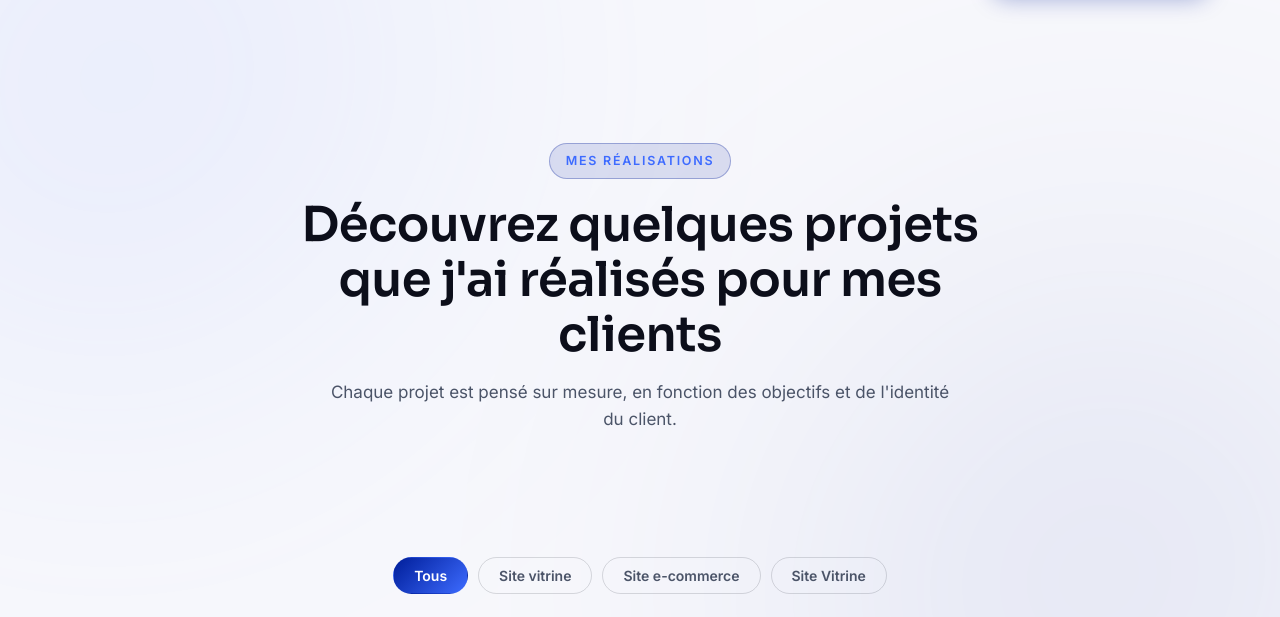
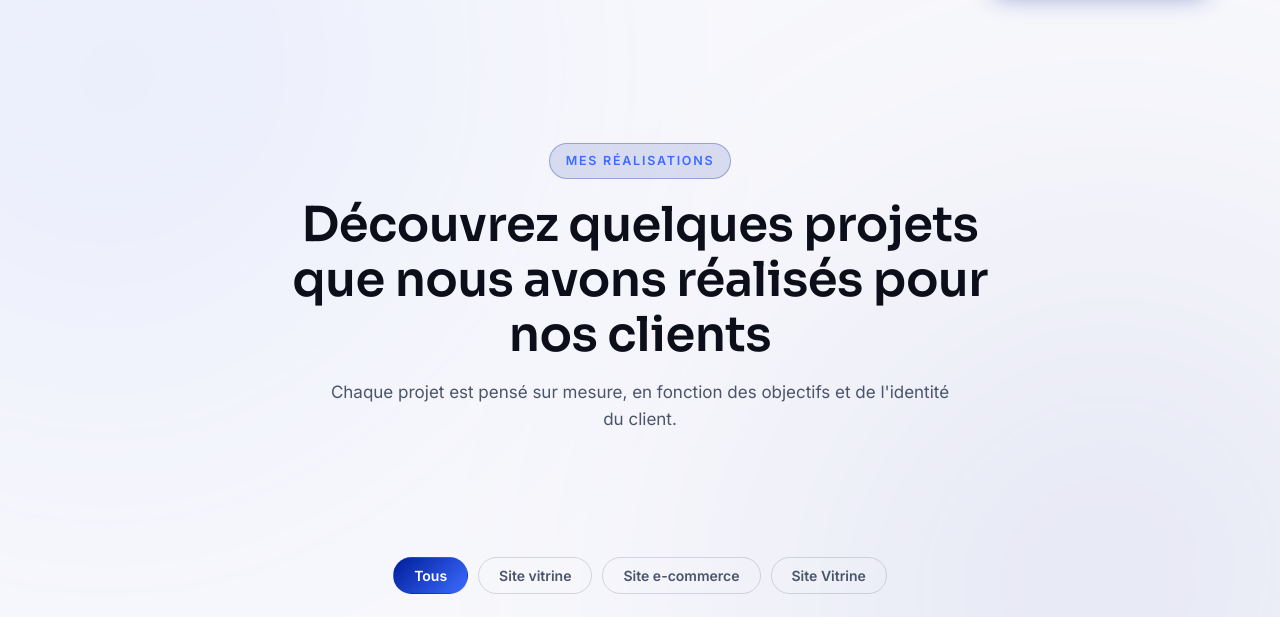
Before and after one commit to christianmarketing04-afk/Boost-web-agency, a plain HTML site: page portfolio.html in a window 1280 px wide. Shown: the part 81-698 px from the top of the page. Drawn offline with Linux system fonts and the light colour scheme; animation ran at ten frames a second.

Commit message:
user.name

```diff
--- a/portfolio.html
+++ b/portfolio.html
@@ -18,7 +18,7 @@
     <div class="aurora" style="opacity:.5"></div>
     <div class="container">
       <div class="eyebrow reveal">Mes réalisations</div>
-      <h1 class="reveal">Découvrez quelques projets que j'ai réalisés pour mes clients</h1>
+      <h1 class="reveal">Découvrez quelques projets que nous avons réalisés pour nos clients</h1>
       <p class="reveal reveal-delay-1">Chaque projet est pensé sur mesure, en fonction des objectifs et de l'identité du client.</p>
     </div>
   </section>
```
